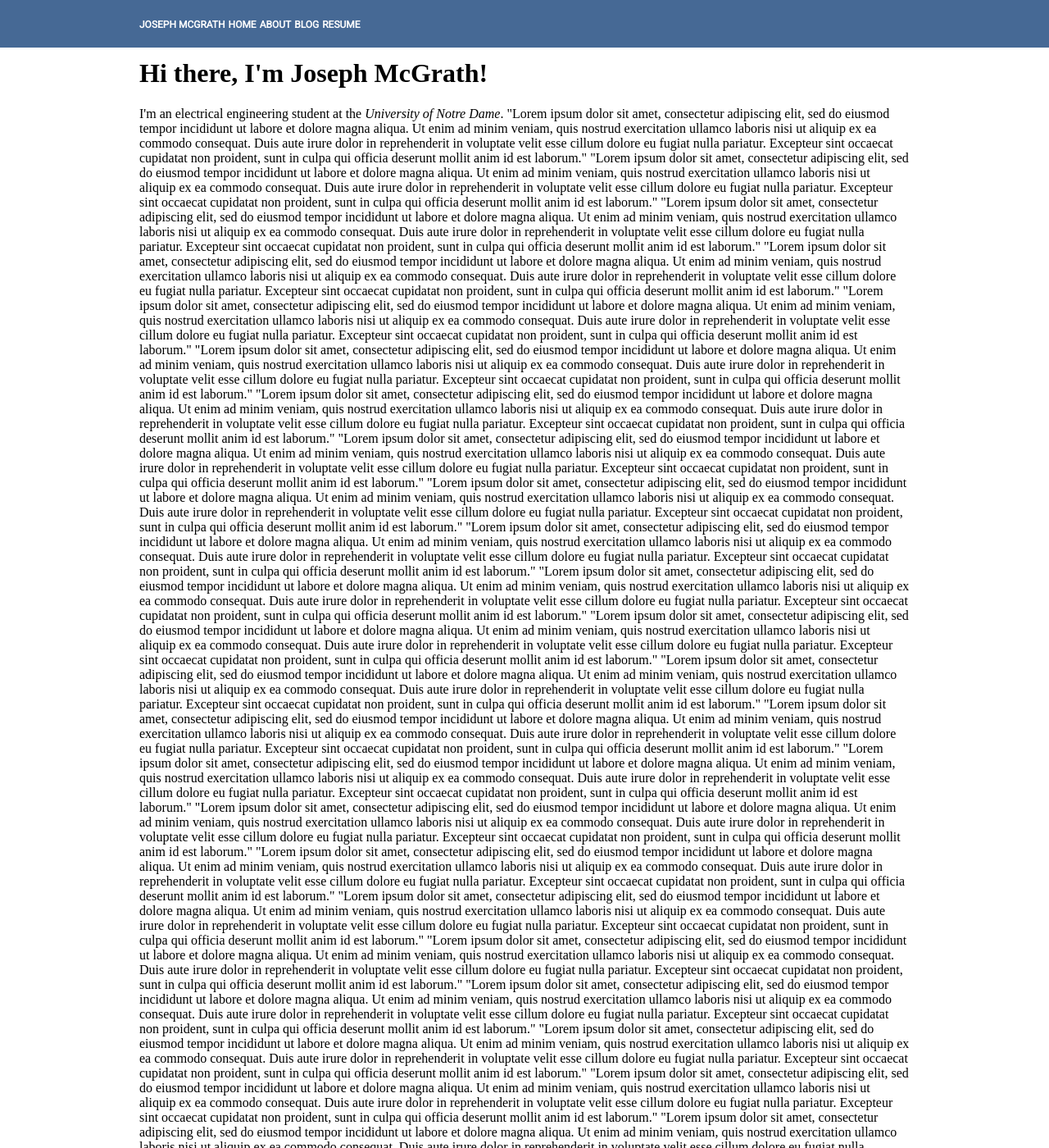
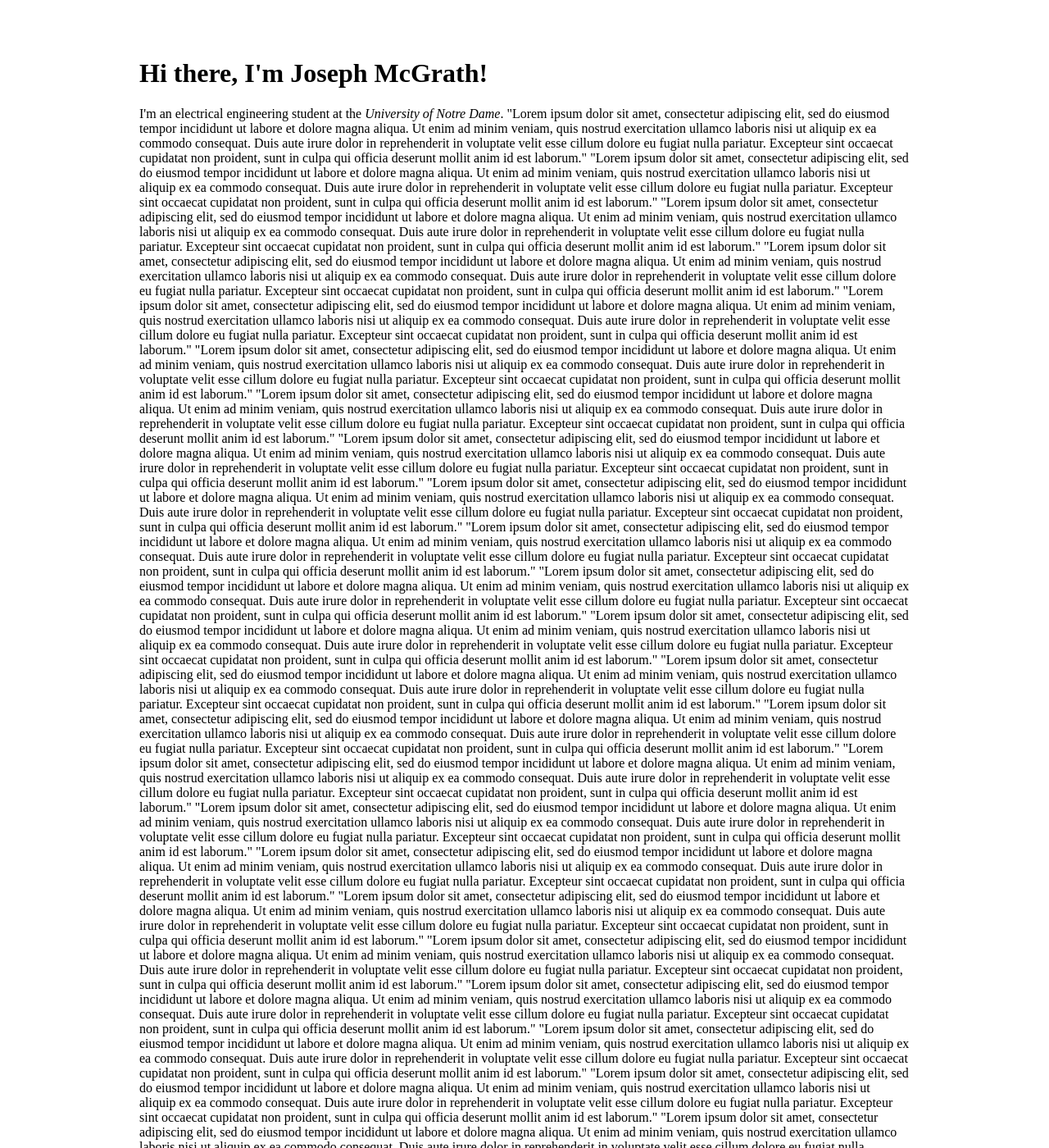
Before and after one commit to josepmcgrath/josepmcgrath.github.io, a Jekyll site: the page built from index.html, in a window 1280 px wide and 1400 px high. Shown: the whole window at 82% size. Built offline with Jekyll 4.4.1, drawn with Linux system fonts in a browser that asks for light colours.

Commit message:
Update main.css

```diff
--- a/css/main.css
+++ b/css/main.css
@@ -1,5 +1,5 @@
 .header  {
-    background-color: rgba(70,105,149,100%);
+    background-color: rgba(70,105,149,0);
     width: 100%;
     top: 0px;
     left: 0px;
```
